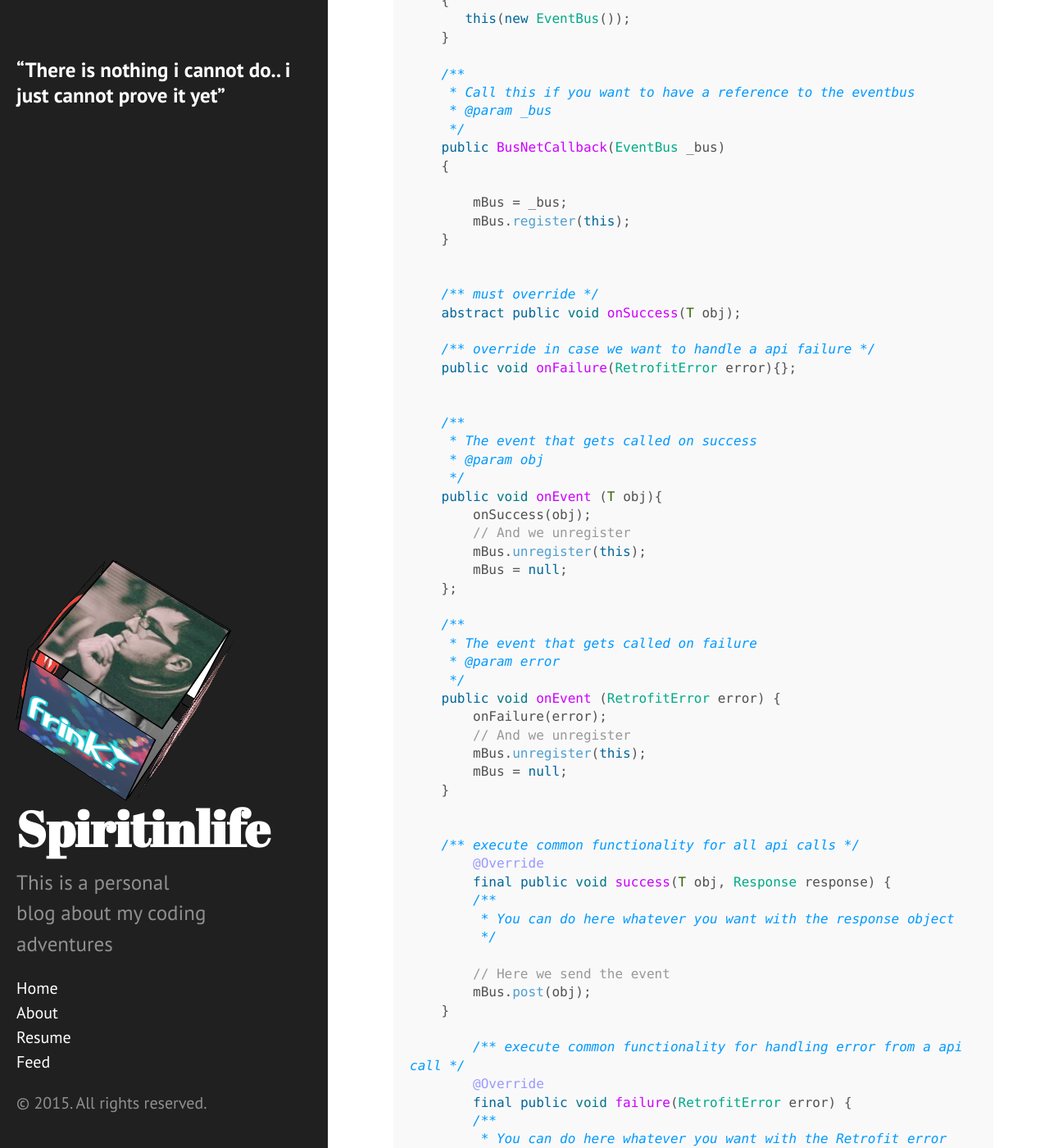
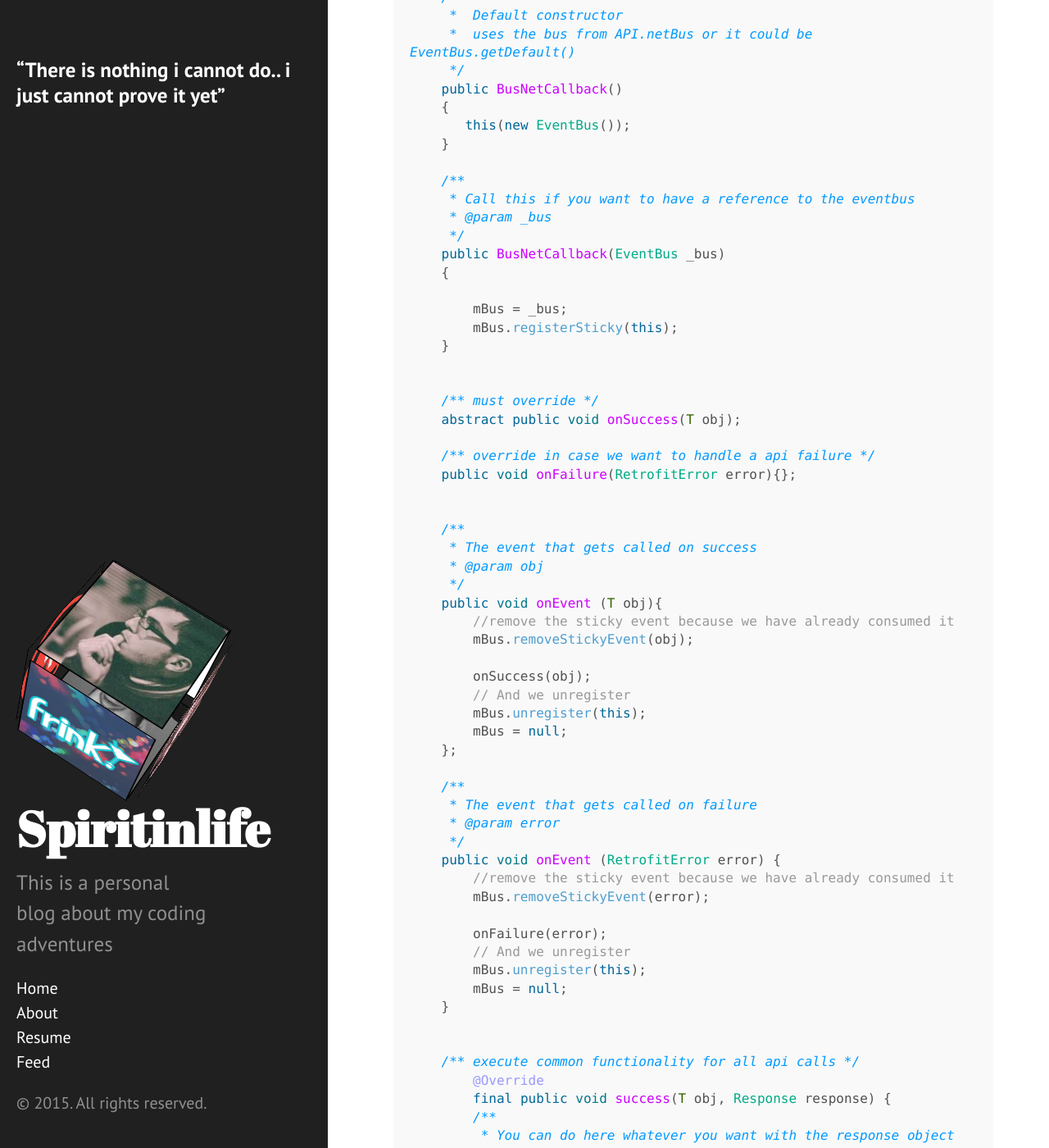
Before and after one commit to spiritinlife/spiritinlife.github.io, a Jekyll site: the page built from _posts/2015-02-13-retrofit-eventbus-cool.markdown, in a window 1280 px wide and 1400 px high, scrolled down 2944 px. Shown: the whole window at 82% size. Built offline with Jekyll 4.4.1, drawn with Linux system fonts in a browser that asks for light colours; Markdown is read by kramdown in place of the engine named in the settings; comment, search, counter and statistics services are not loaded; some of the changed text lies outside the part shown.

Commit message:
Update eventbus retrofit post with sticky events

```diff
--- a/_posts/2015-02-13-retrofit-eventbus-cool.markdown
+++ b/_posts/2015-02-13-retrofit-eventbus-cool.markdown
@@ -4,6 +4,9 @@
 date:   2015-02-13 6:40:00
 categories: Android,Retrofit,Eventbus
 ---
+
+## Updated ( 25 April 2015 ) to add sticky events in order to handle orientation changes as discussed in comments
+##### Thanks to Yannick
 
 Hello again from the android wonderland.<br>
 The following post is about Retrofit combined with Eventbus.<br>
@@ -104,7 +107,7 @@
     {
 
         mBus = _bus;
-        mBus.register(this);
+        mBus.registerSticky(this);
     }
 
 
@@ -120,6 +123,9 @@
      * @param obj
      */
     public void onEvent (T obj){
+        //remove the sticky event because we have already consumed it
+        mBus.removeStickyEvent(obj);
+
         onSuccess(obj);
         // And we unregister
         mBus.unregister(this);
@@ -131,6 +137,9 @@
      * @param error
      */
     public void onEvent (RetrofitError error) {
+        //remove the sticky event because we have already consumed it
+        mBus.removeStickyEvent(error);
+
         onFailure(error);
         // And we unregister
         mBus.unregister(this);
@@ -146,7 +155,7 @@
          */
 
         // Here we send the event
-        mBus.post(obj);
+        mBus.postSticky(obj);
     }
 
 	/** execute common functionality for handling error from a api call */
@@ -157,7 +166,7 @@
          */
 
         // Here we send the event
-        mBus.post(error);
+        mBus.postSticky(error);
 	}
 
 }
```
